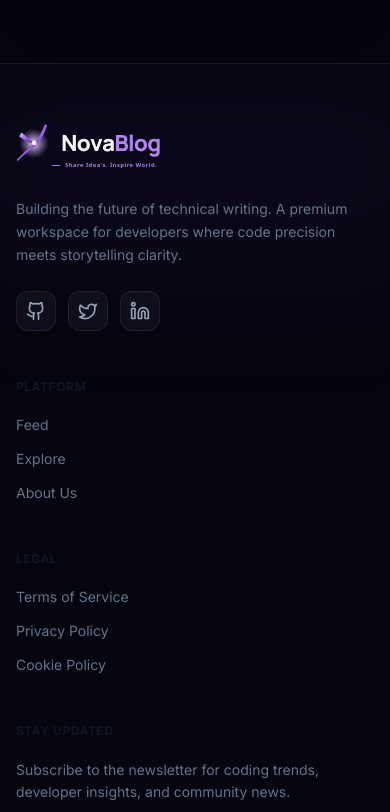
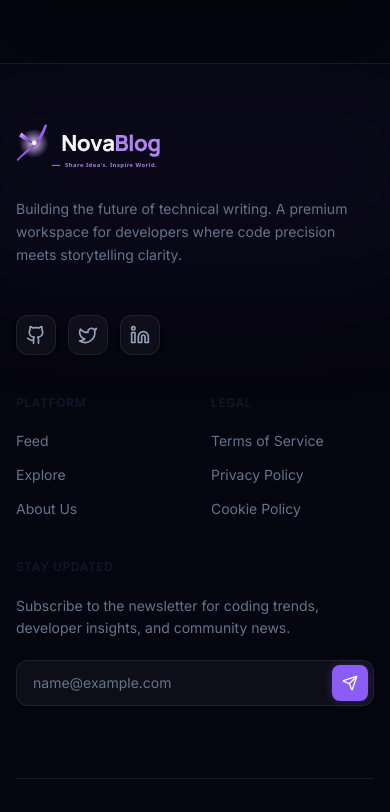
Before and after one commit to swappy-sutar/Novablog-app, a React (Vite) app in the folder frontend/: page / in a window 390 px wide. Shown: the part 1930-2742 px from the top of the page. Built offline with nearby package versions, Linux system fonts and the light colour scheme; no server answers.

Commit message:
feat: add footer component and docker-compose orchestration with nginx configuration

```diff
--- a/frontend/src/components/layout/Footer.jsx
+++ b/frontend/src/components/layout/Footer.jsx
@@ -22,10 +22,10 @@ const Footer = () => {
       <div className="absolute top-0 left-1/2 -translate-x-1/2 w-[600px] h-[200px] bg-brand-purple/5 rounded-full blur-[80px] pointer-events-none" />
 
       <div className="max-w-7xl mx-auto px-4 relative z-10">
-        <div className="grid grid-cols-1 md:grid-cols-12 gap-12 pb-10">
+        <div className="grid grid-cols-2 md:grid-cols-12 gap-x-8 gap-y-10 pb-10">
 
           {/* Brand & Description */}
-          <div className="col-span-1 sm:col-span-2 md:col-span-4 flex flex-col justify-between">
+          <div className="col-span-2 md:col-span-4 flex flex-col justify-between gap-6 md:gap-0">
             <div>
               <Link to="/" className="mb-5 inline-block group transition-transform duration-300 hover:scale-[1.01]">
                 <img src="/svg/novablog-lockup-dark.svg" alt="NovaBlog" className="h-12 logo-lockup-dark" />
@@ -78,7 +78,7 @@ const Footer = () => {
           </div>
 
           {/* Platform Column */}
-          <div className="col-span-1 sm:col-span-1 md:col-span-2">
+          <div className="col-span-1 md:col-span-2">
             <h4 className="font-semibold text-xs uppercase tracking-wider mb-5 text-gray-900 dark:text-white">Platform</h4>
             <ul className="space-y-3.5 text-sm text-gray-500 dark:text-gray-400">
               <li>
@@ -100,7 +100,7 @@ const Footer = () => {
           </div>
 
           {/* Legal Column */}
-          <div className="col-span-1 sm:col-span-1 md:col-span-2">
+          <div className="col-span-1 md:col-span-2">
             <h4 className="font-semibold text-xs uppercase tracking-wider mb-5 text-gray-900 dark:text-white">Legal</h4>
             <ul className="space-y-3.5 text-sm text-gray-500 dark:text-gray-400">
               <li>
@@ -122,7 +122,7 @@ const Footer = () => {
           </div>
 
           {/* Newsletter Column */}
-          <div className="col-span-1 sm:col-span-2 md:col-span-4">
+          <div className="col-span-2 md:col-span-4">
             <h4 className="font-semibold text-xs uppercase tracking-wider mb-5 text-gray-900 dark:text-white">Stay Updated</h4>
             <p className="text-sm text-gray-500 dark:text-gray-400 mb-5 leading-relaxed">
               Subscribe to the newsletter for coding trends, developer insights, and community news.
```
